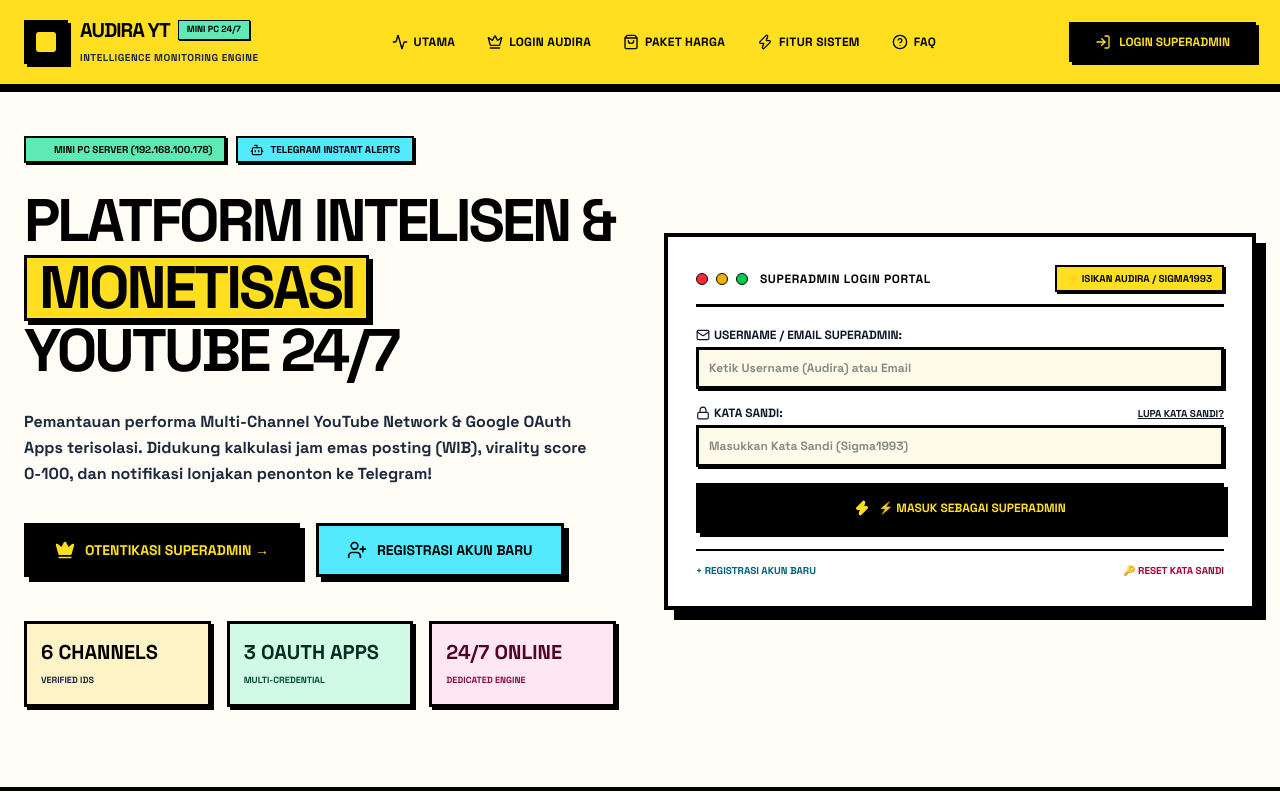
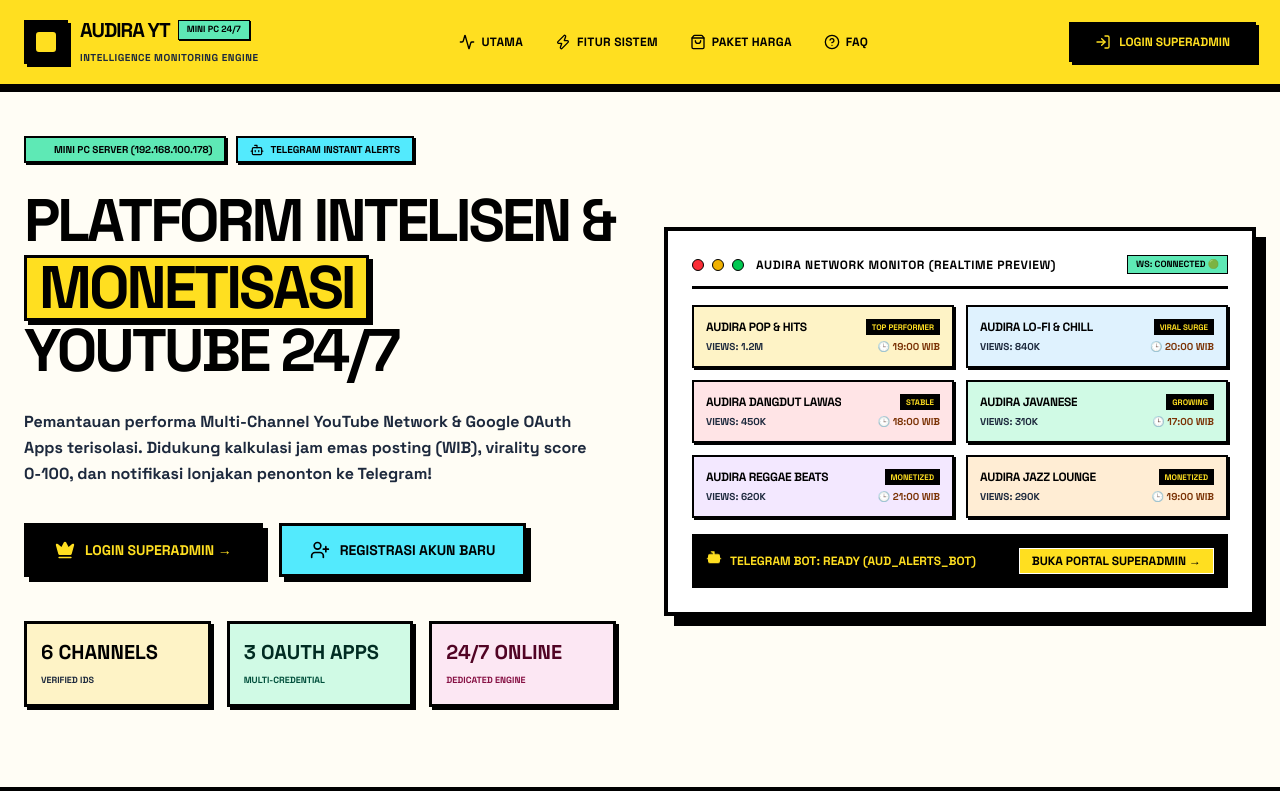
Before and after one commit to Audira141415/Audira-YT, a Next.js app in the folder frontend/: page / in a window 1280 px wide. Shown: the top 800 px of the page. Built offline with nearby package versions, Linux system fonts and the light colour scheme.

Commit message:
Clean Landing Page Hero section by replacing embedded login form with Live Network Dashboard Preview Showcase

```diff
--- a/frontend/src/app/page.tsx
+++ b/frontend/src/app/page.tsx
@@ -2,7 +2,6 @@
 
 import React, { useState, useEffect } from "react"
 import Link from "next/link"
-import { useRouter } from "next/navigation"
 import {
   PlaySquare, ArrowRight, ShieldCheck, Zap, LineChart, Users, Video,
   TrendingUp, Activity, CheckCircle2, Globe, Sparkles, Lock, BarChart2,
@@ -10,18 +9,10 @@
   Bot, RefreshCw, Radio, Bell, ArrowUpRight, HelpCircle, Check, ChevronDown,
   ShoppingBag, CreditCard, CheckSquare, PhoneCall, Sparkle, Star, Crown, UserPlus, KeyRound
 } from "lucide-react"
-import { getApiBaseUrl } from "@/lib/api"
 
 export default function LandingPage() {
-  const router = useRouter()
   const [isLoggedIn, setIsLoggedIn] = useState(false)
   const [activeFaq, setActiveFaq] = useState<number | null>(0)
-
-  // Hero Embedded Login Form State
-  const [email, setEmail] = useState("")
-  const [password, setPassword] = useState("")
-  const [loading, setLoading] = useState(false)
-  const [errorMsg, setErrorMsg] = useState("")
 
   useEffect(() => {
     if (typeof window !== "undefined") {
@@ -35,60 +26,13 @@
     }
   }, [])
 
-  const handleHeroLogin = async (e: React.FormEvent) => {
-    e.preventDefault()
-    if (!email.trim() || !password.trim()) {
-      setErrorMsg("Username/Email dan kata sandi wajib diisi!")
-      return
-    }
-
-    try {
-      setLoading(true)
-      setErrorMsg("")
-
-      const res = await fetch(`${getApiBaseUrl()}/auth/login`, {
-        method: "POST",
-        headers: { "Content-Type": "application/json" },
-        body: JSON.stringify({ email: email.trim(), password: password.trim() })
-      })
-
-      if (res.ok) {
-        const data = await res.json()
-        if (typeof window !== "undefined") {
-          localStorage.setItem("audira_token", data.access_token || "audira_superadmin_active_session")
-          localStorage.setItem("audira_user", JSON.stringify({
-            ...(data.user || {}),
-            role: data.user?.role || "SUPERADMIN",
-            name: data.user?.name || "Audira",
-            email: data.user?.email || "audira@audira.com"
-          }))
-        }
-        router.push("/dashboard")
-      } else {
-        const err = await res.json().catch(() => ({}))
-        setErrorMsg(err.detail || "Otentikasi gagal. Periksa Username/Email dan kata sandi Anda.")
-      }
-    } catch (err) {
-      console.error("Login failed", err)
-      setErrorMsg("Gagal terhubung ke server auth API.")
-    } finally {
-      setLoading(false)
-    }
-  }
-
-  const handleQuickFillAudira = () => {
-    setEmail("Audira")
-    setPassword("Sigma1993")
-    setErrorMsg("")
-  }
-
   const channelsList = [
-    { name: "Pop & Hits Network", feature1: "⚡ REALTIME MONITORED", feature2: "🤖 TELEGRAM NOTIFIER", bg: "bg-amber-50 border-amber-300", tag: "POP & TRENDING", status: "TOP PERFORMER", golden: "19:00 - 22:00 WIB" },
-    { name: "Lo-Fi & Chill Radio", feature1: "📈 VELOCITY DETECTOR", feature2: "📊 60M PULSE INTERVAL", bg: "bg-sky-50 border-sky-300", tag: "CHILL & AMBIENT", status: "VIRAL SURGE", golden: "20:00 - 23:00 WIB" },
-    { name: "Dangdut Classic Hub", feature1: "🎯 VIRALITY SCORE 94+", feature2: "🔒 OAUTH SECURED", bg: "bg-rose-50 border-rose-300", tag: "DANGDUT CLASSIC", status: "STABLE", golden: "18:00 - 21:00 WIB" },
-    { name: "Traditional Folk Media", feature1: "⚡ 24/7 AUTO-SYNC", feature2: "🤖 INSTANT ALERTS", bg: "bg-emerald-50 border-emerald-300", tag: "ETHNIC & FOLK", status: "GROWING", golden: "17:00 - 20:00 WIB" },
-    { name: "Reggae & Urban Beats", feature1: "📈 GROWTH ANALYTICS", feature2: "💰 IDR ESTIMATOR", bg: "bg-purple-50 border-purple-300", tag: "REGGAE BEATS", status: "MONETIZED", golden: "21:00 - 00:00 WIB" },
-    { name: "Jazz & Acoustic Lounge", feature1: "🎯 GOLDEN HOUR AI", feature2: "🛡️ ENTERPRISE ENGINE", bg: "bg-orange-50 border-orange-300", tag: "ACOUSTIC LOUNGE", status: "MONETIZED", golden: "19:00 - 22:00 WIB" },
+    { name: "Audira Pop & Hits", views: "1.2M", status: "TOP PERFORMER", golden: "19:00 WIB", bg: "bg-amber-100" },
+    { name: "Audira Lo-Fi & Chill", views: "840K", status: "VIRAL SURGE", golden: "20:00 WIB", bg: "bg-sky-100" },
+    { name: "Audira Dangdut Lawas", views: "450K", status: "STABLE", golden: "18:00 WIB", bg: "bg-rose-100" },
+    { name: "Audira Javanese", views: "310K", status: "GROWING", golden: "17:00 WIB", bg: "bg-emerald-100" },
+    { name: "Audira Reggae Beats", views: "620K", status: "MONETIZED", golden: "21:00 WIB", bg: "bg-purple-100" },
+    { name: "Audira Jazz Lounge", views: "290K", status: "MONETIZED", golden: "19:00 WIB", bg: "bg-orange-100" },
   ]
 
   const pricingPlans = [
@@ -146,8 +90,8 @@
 
   const faqs = [
     {
-      q: "Bagaimana cara mengakses dashboard sistem dengan akun Audira?",
-      a: "Anda dapat langsung memasukkan Username 'Audira' dan Kata Sandi 'Sigma1993' pada form login di atas, atau klik tombol 'KREDENSIAL AUDIRA' untuk pengisian otomatis."
+      q: "Bagaimana cara masuk ke dashboard sistem dengan akun Audira?",
+      a: "Klik tombol 'LOGIN SUPERADMIN' di sudut kanan atas untuk membuka halaman login. Anda dapat memasukkan Username 'Audira' dan Kata Sandi 'Sigma1993'."
     },
     {
       q: "Apakah server terdedikasi tetap berjalan 24 jam secara mandiri?",
@@ -191,9 +135,8 @@
           {/* Navigation Links */}
           <nav className="hidden xl:flex items-center gap-8 font-black text-xs uppercase tracking-wide text-black">
             <a href="#hero" className="hover:underline flex items-center gap-1.5"><Activity className="w-4 h-4 text-black"/> UTAMA</a>
-            <a href="#login-section" className="hover:underline flex items-center gap-1.5"><Crown className="w-4 h-4 text-black"/> LOGIN AUDIRA</a>
+            <a href="#features" className="hover:underline flex items-center gap-1.5"><Zap className="w-4 h-4 text-black"/> FITUR SISTEM</a>
             <a href="#pricing" className="hover:underline flex items-center gap-1.5"><ShoppingBag className="w-4 h-4 text-black"/> PAKET HARGA</a>
-            <a href="#features" className="hover:underline flex items-center gap-1.5"><Zap className="w-4 h-4 text-black"/> FITUR SISTEM</a>
             <a href="#faq" className="hover:underline flex items-center gap-1.5"><HelpCircle className="w-4 h-4 text-black"/> FAQ</a>
           </nav>
 
@@ -219,7 +162,7 @@
         </div>
       </header>
 
-      {/* 2. HERO BANNER & LOGIN EMBEDDED SECTION */}
+      {/* 2. HERO BANNER SECTION */}
       <section id="hero" className="relative pt-12 pb-20 px-6 bg-[#FFFDF5] border-b-4 border-black">
         <div className="max-w-[1500px] mx-auto">
 
@@ -247,12 +190,12 @@
 
               {/* Primary CTAs */}
               <div className="flex flex-wrap gap-4 pt-2">
-                <a
-                  href="#login-section"
+                <Link
+                  href="/login"
                   className="bg-black text-yellow-300 font-black text-sm uppercase px-7 py-3.5 border-3 border-black shadow-[5px_5px_0_0_#000] hover:bg-slate-900 active:translate-x-0.5 active:translate-y-0.5 active:shadow-none transition-all flex items-center gap-2.5"
                 >
-                  <Crown className="w-5 h-5 text-yellow-300 fill-current"/> OTENTIKASI SUPERADMIN &rarr;
-                </a>
+                  <Crown className="w-5 h-5 text-yellow-300 fill-current"/> LOGIN SUPERADMIN &rarr;
+                </Link>
 
                 <Link
                   href="/register"
@@ -280,92 +223,52 @@
 
             </div>
 
-            {/* Hero Right: Embedded Login Card */}
-            <div id="login-section" className="lg:col-span-6">
+            {/* Hero Right: Interactive Dashboard Preview Showcase */}
+            <div className="lg:col-span-6">
 
-              <div className="bg-white border-4 border-black p-7 shadow-[10px_10px_0_0_#000] relative">
+              <div className="bg-white border-4 border-black p-6 shadow-[10px_10px_0_0_#000] relative space-y-4">
 
-                {/* Card Top Pill */}
-                <div className="flex justify-between items-center mb-5 pb-3 border-b-3 border-black">
+                {/* Header Bar */}
+                <div className="flex justify-between items-center pb-3 border-b-3 border-black">
                   <div className="flex items-center gap-2">
                     <div className="w-3 h-3 bg-red-500 rounded-full border border-black"/>
                     <div className="w-3 h-3 bg-yellow-500 rounded-full border border-black"/>
                     <div className="w-3 h-3 bg-green-500 rounded-full border border-black"/>
                     <span className="font-black text-xs uppercase tracking-wider text-black ml-1">
-                      SUPERADMIN LOGIN PORTAL
+                      AUDIRA NETWORK MONITOR (REALTIME PREVIEW)
                     </span>
                   </div>
-                  <button
-                    type="button"
-                    onClick={handleQuickFillAudira}
-                    className="bg-yellow-300 text-black font-black text-[10px] px-2.5 py-1 border-2 border-black shadow-[2px_2px_0_0_#000] hover:bg-yellow-400 uppercase active:translate-x-0.5 active:translate-y-0.5 transition-all"
-                    title="Isi otomatis username Audira dan password Sigma1993"
-                  >
-                    ⚡ ISIKAN AUDIRA / SIGMA1993
-                  </button>
+                  <span className="bg-emerald-300 text-black font-black text-[9px] px-2 py-0.5 border border-black uppercase">
+                    WS: CONNECTED 🟢
+                  </span>
                 </div>
 
-                <form onSubmit={handleHeroLogin} className="space-y-4">
+                {/* Simulated Channel Cards Grid */}
+                <div className="grid grid-cols-2 gap-3">
+                  {channelsList.map((ch, idx) => (
+                    <div key={idx} className={`${ch.bg} border-2 border-black p-3 shadow-[2px_2px_0_0_#000]`}>
+                      <div className="flex justify-between items-start mb-1">
+                        <span className="font-black text-xs uppercase tracking-tight text-black truncate">{ch.name}</span>
+                        <span className="bg-black text-yellow-300 font-black text-[8px] px-1.5 py-0.5 uppercase">
+                          {ch.status}
+                        </span>
+                      </div>
+                      <div className="flex justify-between items-baseline text-[10px] font-black text-slate-800">
+                        <span>VIEWS: <strong>{ch.views}</strong></span>
+                        <span className="text-amber-900">🕒 {ch.golden}</span>
+                      </div>
+                    </div>
+                  ))}
+                </div>
 
-                  {/* Email / Username Field */}
-                  <div>
-                    <label className="block text-xs font-black uppercase mb-1 flex items-center gap-1">
-                      <Mail className="w-3.5 h-3.5"/> USERNAME / EMAIL SUPERADMIN:
-                    </label>
-                    <input
-                      type="text"
-                      value={email}
-                      onChange={(e) => setEmail(e.target.value)}
-                      required
-                      className="w-full border-3 border-black p-2.5 font-black text-xs bg-yellow-50 focus:bg-white shadow-[2px_2px_0_0_#000]"
-                      placeholder="Ketik Username (Audira) atau Email"
-                    />
+                {/* Bottom Status Bar */}
+                <div className="bg-black text-yellow-300 p-3 border-2 border-black flex justify-between items-center text-xs font-black uppercase">
+                  <div className="flex items-center gap-2">
+                    <Bot className="w-4 h-4 text-yellow-300 fill-current animate-bounce"/>
+                    <span>TELEGRAM BOT: READY (AUD_ALERTS_BOT)</span>
                   </div>
-
-                  {/* Password Field */}
-                  <div>
-                    <div className="flex justify-between items-center mb-1">
-                      <label className="text-xs font-black uppercase flex items-center gap-1">
-                        <Lock className="w-3.5 h-3.5"/> KATA SANDI:
-                      </label>
-                      <Link href="/forgot-password" className="text-[10px] font-black uppercase underline hover:text-amber-600">
-                        LUPA KATA SANDI?
-                      </Link>
-                    </div>
-                    <input
-                      type="password"
-                      value={password}
-                      onChange={(e) => setPassword(e.target.value)}
-                      required
-                      className="w-full border-3 border-black p-2.5 font-black text-xs bg-yellow-50 focus:bg-white shadow-[2px_2px_0_0_#000]"
-                      placeholder="Masukkan Kata Sandi (Sigma1993)"
-                    />
-                  </div>
-
-                  {errorMsg && (
-                    <div className="bg-red-200 border-2 border-black p-2.5 text-xs font-black text-red-900 uppercase shadow-[2px_2px_0_0_#000]">
-                      🚨 {errorMsg}
-                    </div>
-                  )}
-
-                  {/* Submit Login Button */}
-                  <button
-                    type="submit"
-                    disabled={loading}
-                    className="w-full bg-black text-yellow-300 hover:bg-slate-900 text-xs font-black py-3.5 border-3 border-black shadow-[4px_4px_0_0_#000] active:translate-x-0.5 active:translate-y-0.5 active:shadow-none transition-all uppercase flex items-center justify-center gap-2"
-                  >
-                    {loading ? <RefreshCw className="w-4 h-4 animate-spin text-yellow-300"/> : <Zap className="w-4 h-4 text-yellow-300 fill-current"/>}
-                    {loading ? "AUTHENTICATING..." : "⚡ MASUK SEBAGAI SUPERADMIN"}
-                  </button>
-
-                </form>
-
-                <div className="mt-4 pt-3 border-t-2 border-black flex justify-between items-center text-[10px] font-black uppercase">
-                  <Link href="/register" className="text-cyan-800 hover:underline">
-                    + REGISTRASI AKUN BARU
-                  </Link>
-                  <Link href="/forgot-password" className="text-rose-800 hover:underline">
-                    🔑 RESET KATA SANDI
+                  <Link href="/login" className="bg-yellow-300 text-black px-3 py-1 border border-white hover:bg-yellow-400">
+                    Buka Portal Superadmin &rarr;
                   </Link>
                 </div>
 
@@ -497,7 +400,6 @@
 
           <div className="flex flex-wrap items-center gap-5 text-xs font-black uppercase text-yellow-300">
             <a href="#hero" className="hover:underline">Utama</a>
-            <a href="#login-section" className="hover:underline">Login Form</a>
             <a href="#pricing" className="hover:underline">Paket Harga</a>
             <a href="#faq" className="hover:underline">FAQ</a>
             <Link href="/login" className="bg-yellow-300 text-black px-4 py-2 border-2 border-white hover:bg-yellow-400">Login Page</Link>
```
